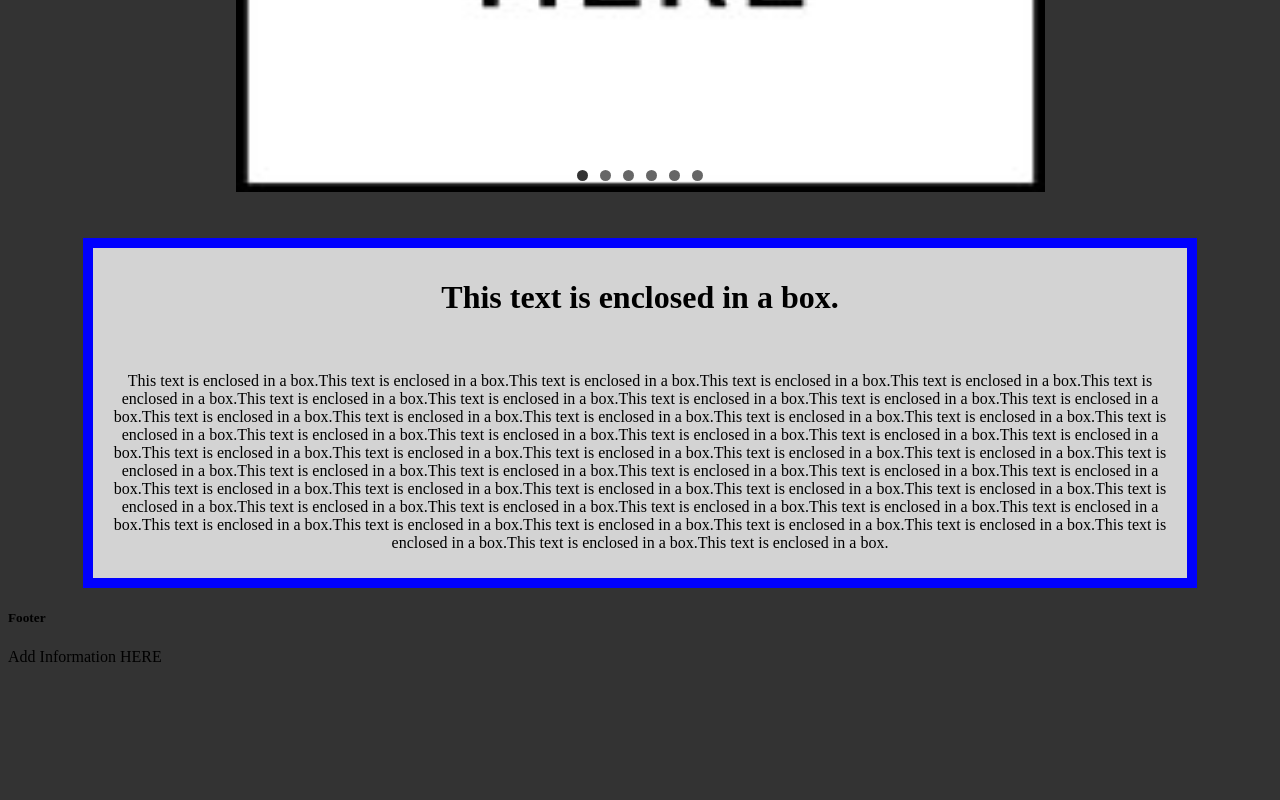
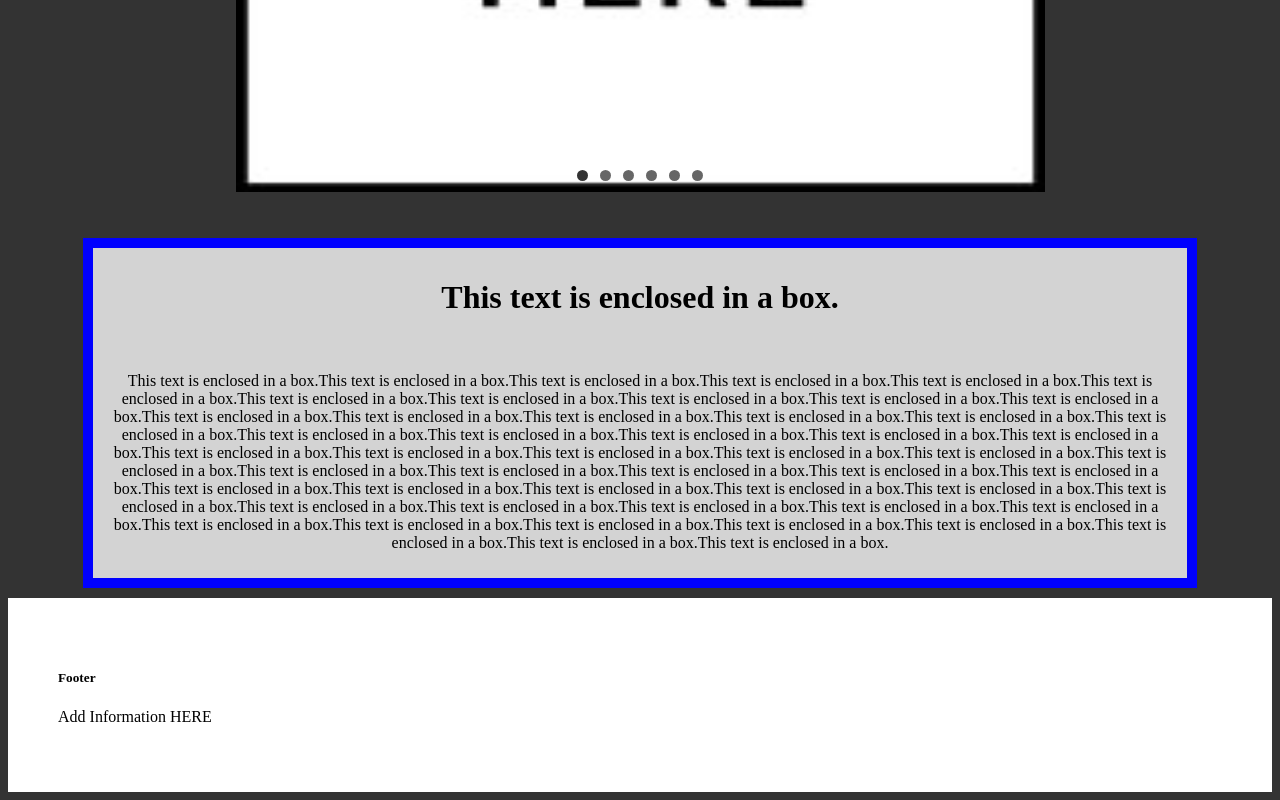
Before and after one commit to JessaLyn216/9352B-G1, a plain HTML site: page 9352B-G1-1/index.html in a window 1280 px wide. Shown: the part 639-1439 px from the top of the page. Before the commit the page ends 1321 px from the top, so only its background shows below. Drawn offline with Linux system fonts and the light colour scheme.

Commit message:
Update styles.css
add footer css

```diff
--- a/9352B-G1-1/styles.css
+++ b/9352B-G1-1/styles.css
@@ -150,3 +150,9 @@ input#img-6:checked ~ .nav-dots label#img-dot-6 {
 	padding: 10px;
 	margin: 10px;
 }
+
+div.foot{
+	background-color: white;
+	padding: 50px;
+
+}
```
